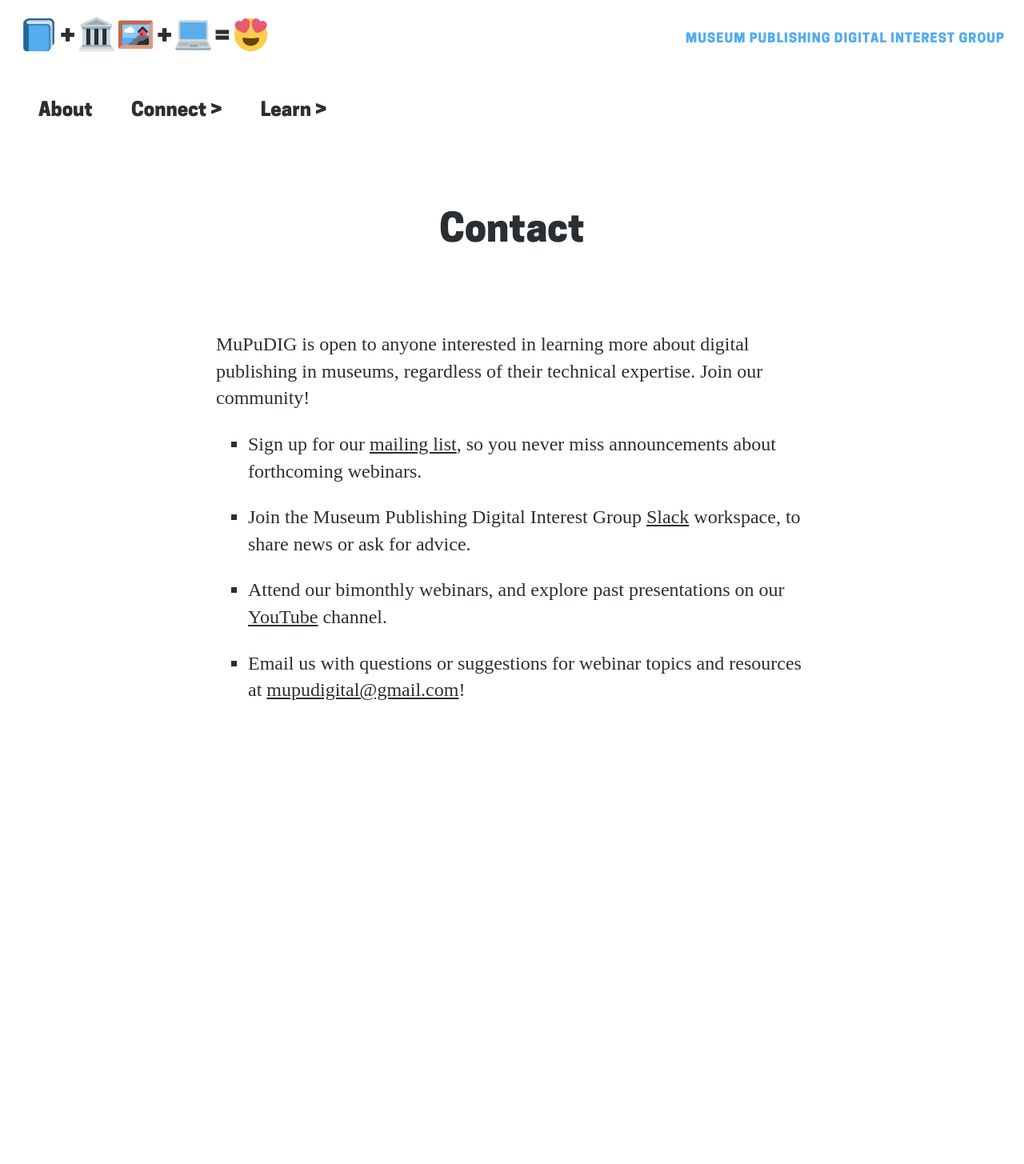
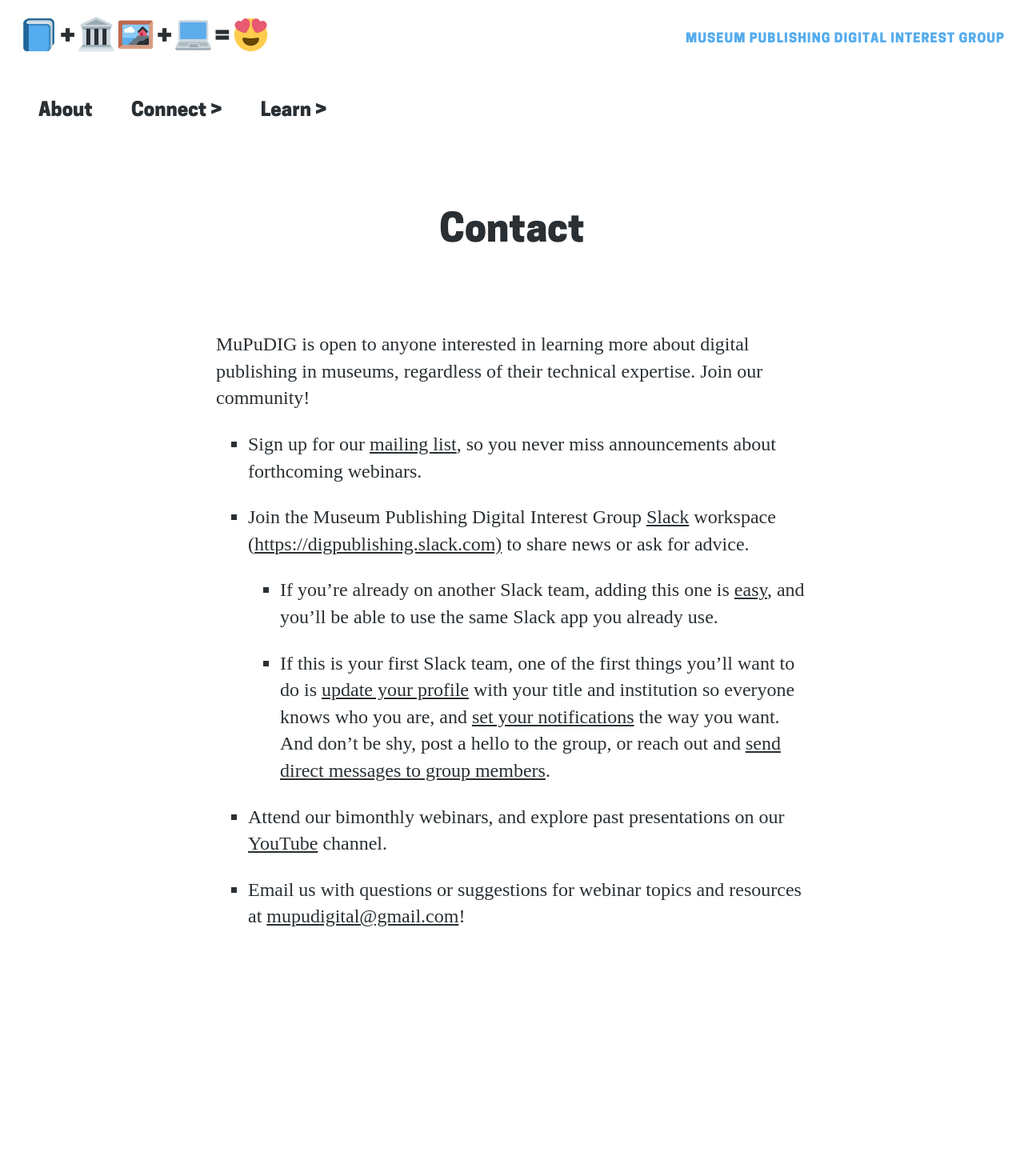
Before and after one commit to digpublishing/digpublishing.github.io, a Jekyll site: the page built from contact.md, in a window 1280 px wide. Shown: the whole page at 80% size. Built offline with Jekyll 4.4.1, drawn with Linux system fonts in a browser that asks for light colours; before the commit the page ends 1172 px from its top, so only the background shows below that.

Commit message:
Update Pages “contact”

```diff
--- a/contact.md
+++ b/contact.md
@@ -5,6 +5,9 @@ title: Contact
 MuPuDIG is open to anyone interested in learning more about digital publishing in museums, regardless of their technical expertise. Join our community!
 
 * Sign up for our [mailing list](https://docs.google.com/forms/d/1giqehpBLBvnr-eSxCM4ewTWQlGirYjnQYY5ExDexOWA/edit?usp=drive_link), so you never miss announcements about forthcoming webinars.
-* Join the Museum Publishing Digital Interest Group [Slack](digpublishing.slack.com) workspace, to share news or ask for advice.
+* Join the Museum Publishing Digital Interest Group [Slack](digpublishing.slack.com) workspace ([https://digpublishing.slack.com)](https://digpublishing.slack.com) to share news or ask for advice. [](https://digpublishing.slack.com)
+
+  *  If you're already on another Slack team, adding this one is [easy](https://get.slack.help/hc/en-us/articles/201405046), and you'll be able to use the same Slack app you already use.
+  * If this is your first Slack team, one of the first things you'll want to do is [update your profile](https://get.slack.help/hc/en-us/articles/204092246-Editing-your-profile) with your title and institution so everyone knows who you are, and [set your notifications](https://my.slack.com/account/notifications) the way you want. And don't be shy, post a hello to the group, or reach out and [send direct messages to group members](https://get.slack.help/hc/en-us/articles/212281468-Direct-messages-and-group-DMs).
 * Attend our bimonthly webinars, and explore past presentations on our [YouTube](https://www.youtube.com/@mupudig) channel.
 * Email us with questions or suggestions for webinar topics and resources at [mupudigital@gmail.com](mailto:mupudigital@gmail.com)!
```
